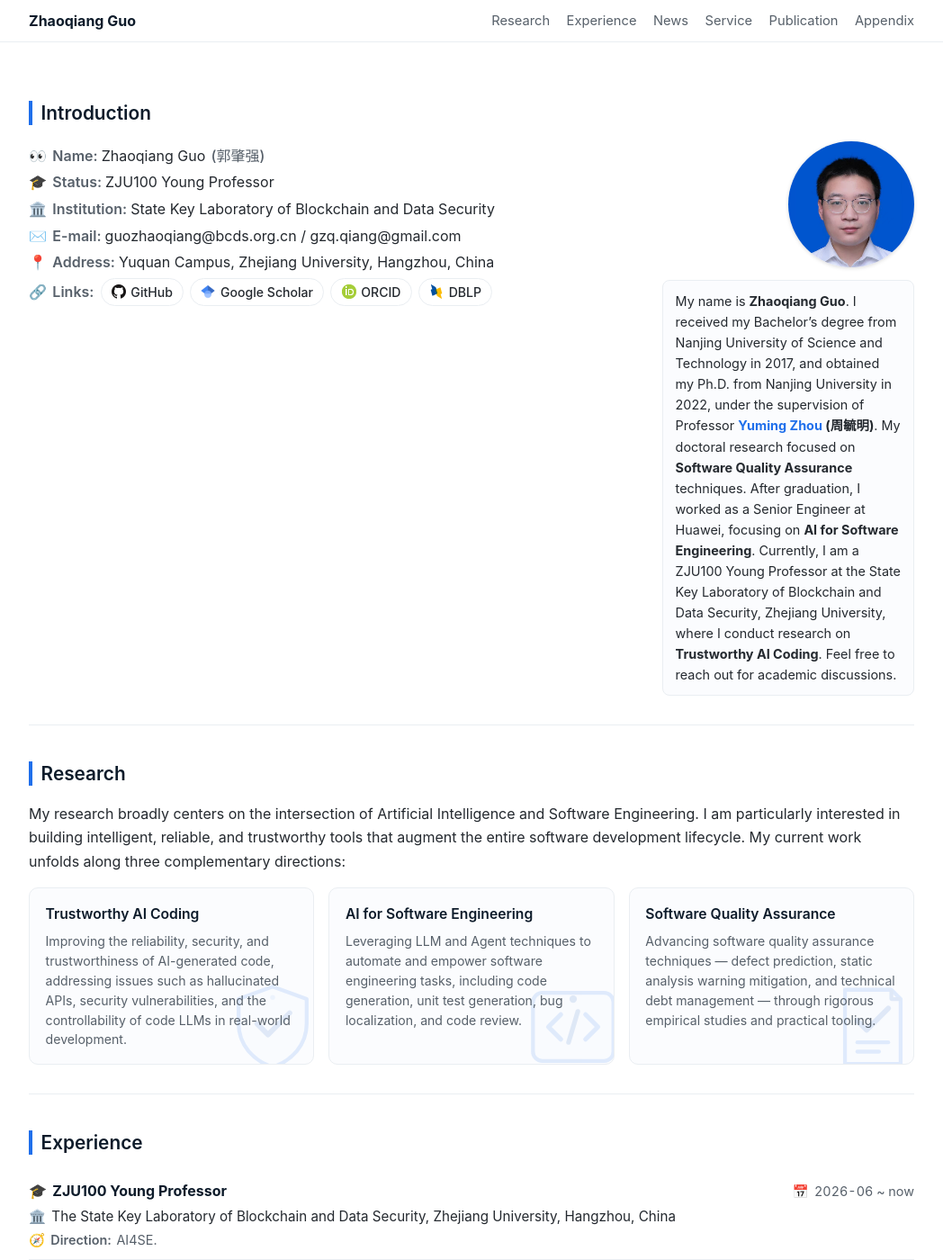
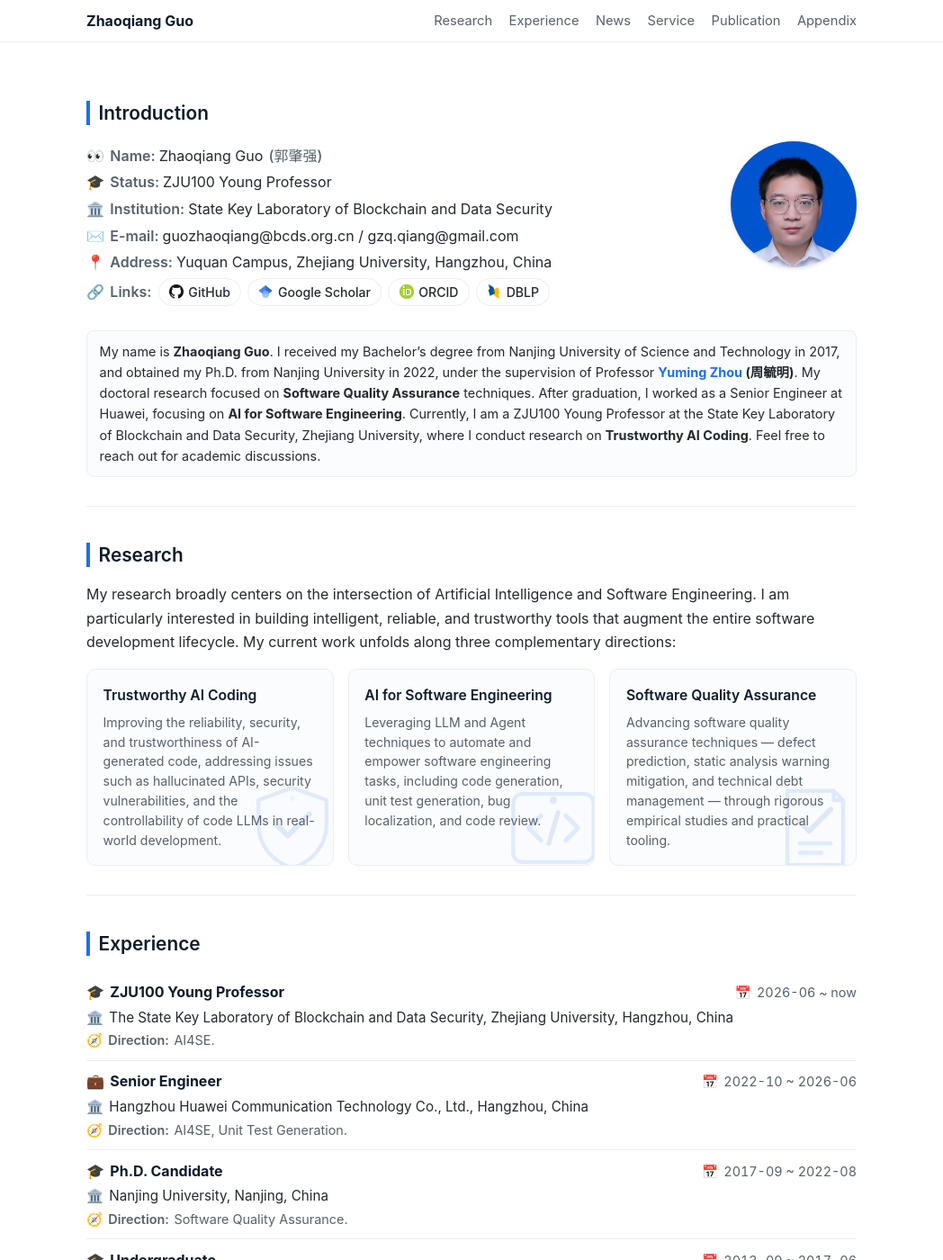
Before and after one commit to Naplues/naplues.github.io, a Jekyll site: the page built from index.html, in a window 1280 px wide and 1400 px high. Shown: the whole window at 90% size, without its empty margins (116-1164 px from the left). Built offline with Jekyll 4.4.1, drawn with Linux system fonts in a browser that asks for light colours; a script that is not in the unit is left out.

Commit message:
Stack intro below info+photo row; narrow page to 70%
Co-Authored-By: Claude Fable 5 <noreply@anthropic.com>

```diff
--- a/assets/css/style.css
+++ b/assets/css/style.css
@@ -8,7 +8,7 @@
   --text-muted: #57606a;
   --border: #eaeef2;
   --bg-soft: #fbfcfe;
-  --max-width: 80%;
+  --max-width: 70%;
   --max-width-cap: 1400px;
 }
 
@@ -85,7 +85,7 @@ a:hover { text-decoration: underline; }
 /* ---------- Profile header ---------- */
 .profile {
   display: grid;
-  grid-template-columns: 1fr 280px;
+  grid-template-columns: 1fr auto;
   gap: 1.5rem 2rem;
   align-items: start;
   margin-bottom: 1.5rem;
@@ -108,14 +108,8 @@ a:hover { text-decoration: underline; }
   color: var(--text-muted);
   font-weight: 600;
 }
-.profile-side {
-  display: flex;
-  flex-direction: column;
-  align-items: flex-end;
-  gap: 0.9rem;
-}
 .profile-intro {
-  width: 100%;
+  grid-column: 1 / -1;
   margin: 0;
   padding: 0.7rem 0.85rem;
   background: var(--bg-soft);
@@ -372,7 +366,6 @@ em { font-style: italic; }
     gap: 1rem;
   }
   .profile-photo { justify-content: center; }
-  .profile-side { align-items: center; }
   .profile-info p.links { justify-content: center; }
   .profile-intro { text-align: left; }
   .profile-name { font-size: 1.3rem; }
--- a/index.html
+++ b/index.html
@@ -19,7 +19,6 @@ layout: default
       <a class="social-btn" href="https://dblp.org/pid/251/9135.html"><img src="assets/favicon/dblp.ico" width="16" height="16" alt="" aria-hidden="true" /> DBLP</a>
     </p>
   </div>
-  <div class="profile-side">
   <div class="profile-photo">
     <img src="photos/2022-avatar-s.png" alt="Photo of Zhaoqiang Guo" />
   </div>
@@ -32,7 +31,6 @@ layout: default
     Currently, I am a ZJU100 Young Professor at the State Key Laboratory of Blockchain and Data Security,
     Zhejiang University, where I conduct research on <strong>Trustworthy AI Coding</strong>.
     Feel free to reach out for academic discussions.</p>
-  </div>
 </div>
 
 <hr />
```
Lines whose indentation alone changed are shown as unchanged.
